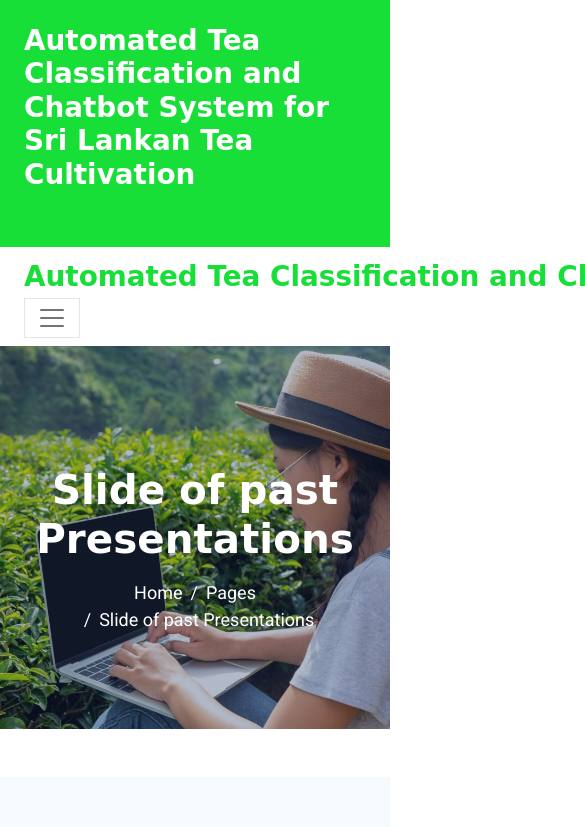
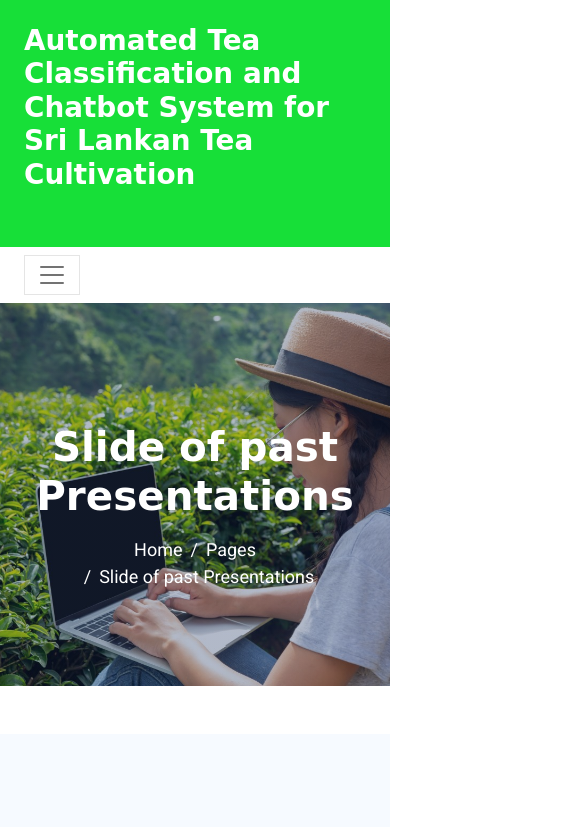
Before and after one commit to Dineshlahi/Dineshlahi.github.io, a plain HTML site: page presentation.html in a window 390 px wide. Shown: the top 827 px of the page, 585 px wide, since content can reach past the window. Drawn offline with nearby package versions, Linux system fonts and the light colour scheme; files that its build step writes are made by us from their sources; a web font is replaced by a local one.

Commit message:
bugs fixed

```diff
--- a/presentation.html
+++ b/presentation.html
@@ -72,14 +72,6 @@
         <nav
           class="navbar navbar-expand-lg navbar-light bg-white py-lg-0 px-lg-3"
         >
-          <a href="index.html" class="navbar-brand d-lg-none">
-            <h1 class="text-primary m-0">
-              Automated Tea Classification and Chatbot System<span
-                class="text-dark"
-                >for Sri Lankan Tea Cultivation</span
-              >
-            </h1>
-          </a>
           <button
             type="button"
             class="navbar-toggler me-0"
```
Also changed, not shown: about.html (+1 -3 lines).
